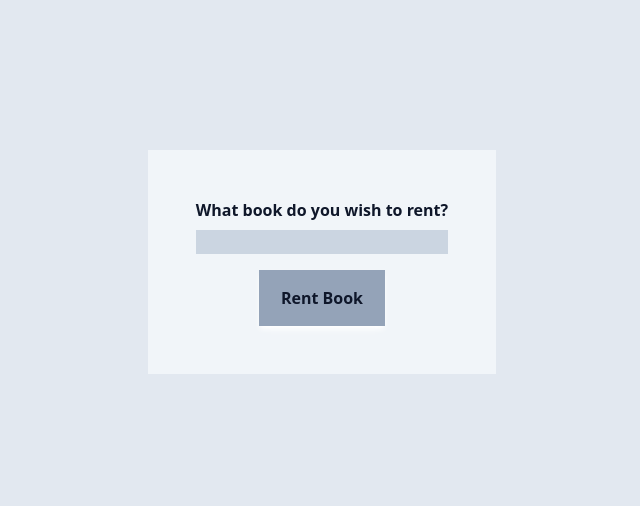
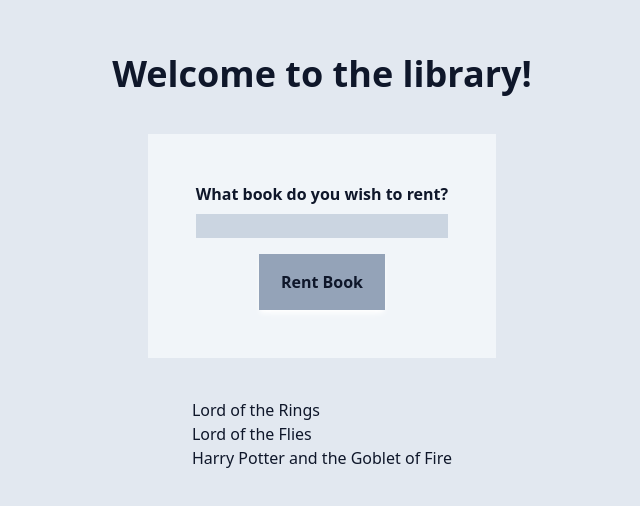
Before and after one commit to antonjanzon95/Library-App, a Next.js app: page / in a window 1280 px wide. Shown: the part 138-644 px from the top of the page, without its empty margins (318-958 px from the left). Built offline with nearby package versions, Linux system fonts and the light colour scheme.

Commit message:
Added data-fetcher

```diff
--- /dev/null
+++ b/pages/api/books.js
@@ -0,0 +1,5 @@
+export const bookList = [
+  { id: 1, name: "Lord of the Rings" },
+  { id: 2, name: "Lord of the Flies" },
+  { id: 3, name: "Harry Potter and the Goblet of Fire" },
+];
--- /dev/null
+++ b/pages/components/DataFetcher.jsx
@@ -0,0 +1,13 @@
+import React from "react";
+
+const DataFetcher = ({ bookList }) => {
+  return (
+    <ul>
+      {bookList.map((book) => {
+        return <li key={book.id}>{book.name}</li>;
+      })}
+    </ul>
+  );
+};
+
+export default DataFetcher;
--- /dev/null
+++ b/pages/components/Heading.jsx
@@ -0,0 +1,11 @@
+import React from "react";
+
+const Heading = ({ title }) => {
+  return (
+    <>
+      <h1 className="font-extrabold text-4xl">{title}</h1>
+    </>
+  );
+};
+
+export default Heading;
--- a/pages/index.js
+++ b/pages/index.js
@@ -1,12 +1,14 @@
 import Head from "next/head";
-import Image from "next/image";
+import { bookList } from "./api/books";
 import { Inter } from "next/font/google";
 import styles from "@/styles/Home.module.css";
-import RentForm from "./RentForm";
+import RentForm from "./components/RentForm";
+import Heading from "./components/Heading";
+import DataFetcher from "./components/DataFetcher";
 
 const inter = Inter({ subsets: ["latin"] });
 
-export default function Home() {
+export default function Home({ results }) {
   return (
     <>
       <Head>
@@ -15,8 +17,10 @@ export default function Home() {
         <meta name="viewport" content="width=device-width, initial-scale=1" />
         <link rel="icon" href="/favicon.ico" />
       </Head>
-      <main className="bg-slate-200 text-slate-900 flex justify-center items-center min-h-screen">
+      <main className="bg-slate-200 text-slate-900 flex flex-col justify-center items-center min-h-screen">
+        <Heading title="Welcome to the library!" />
         <RentForm />
+        <DataFetcher bookList={bookList} />
       </main>
     </>
   );
```
Also changed, not shown: pages/components/RentForm.jsx (renamed from pages/RentForm.jsx).
